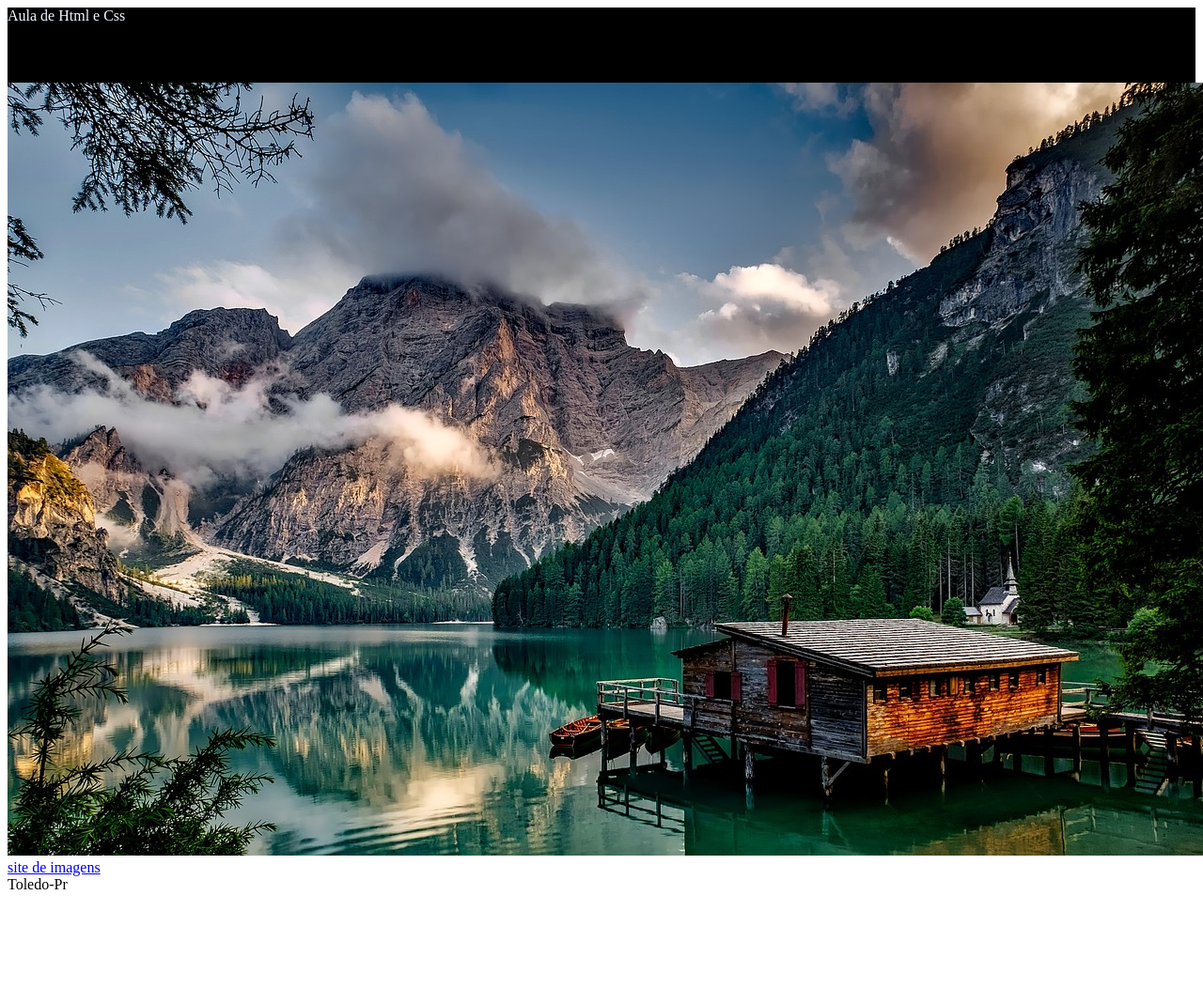
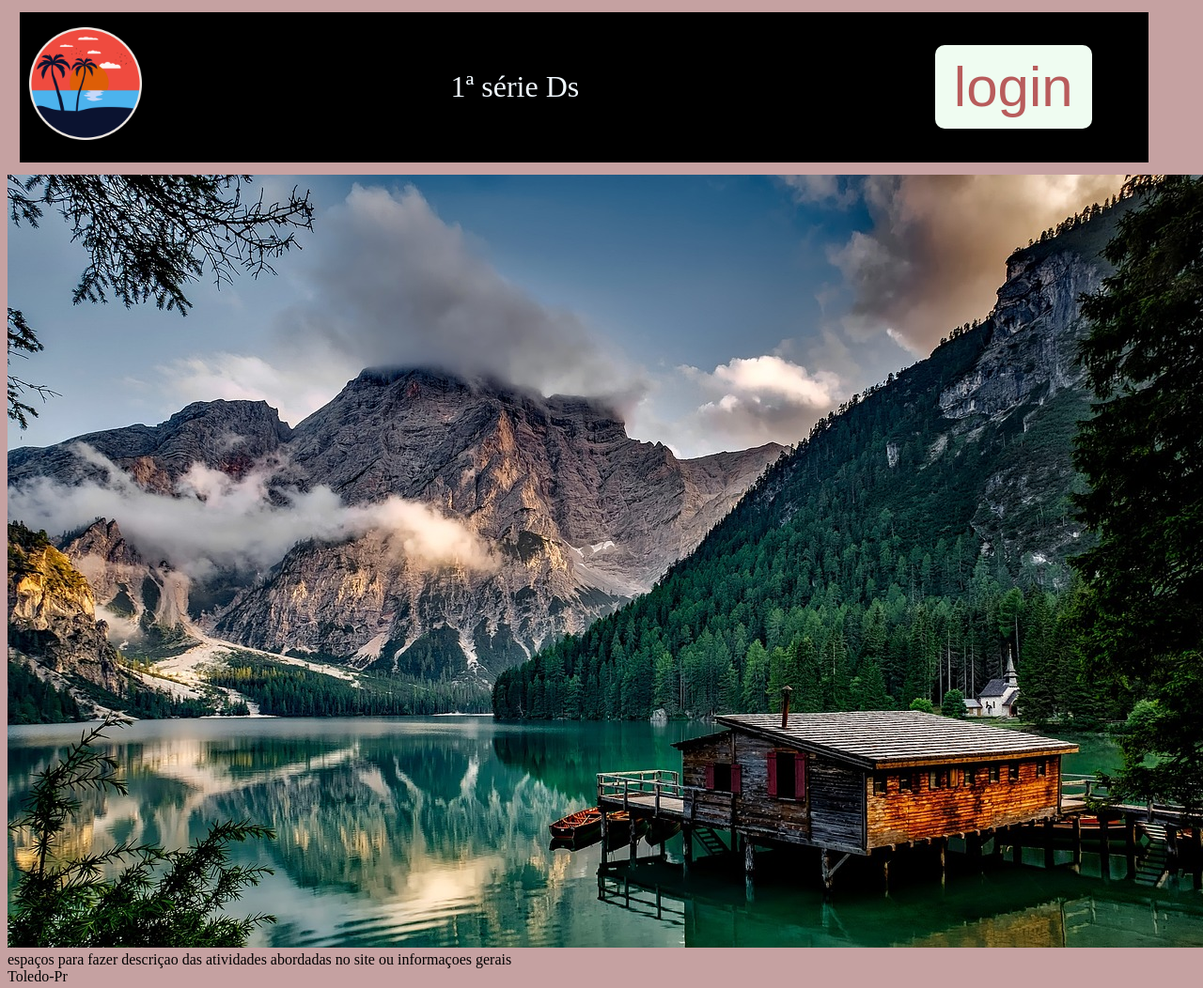
Before and after one commit to thehenrique16/ciencia_compu, a plain HTML site: page html1622/index.html in a window 1280 px wide. Shown: the whole page at 94% size. Before the commit the page ends 959 px from the top, so only its background shows below. Drawn offline with Linux system fonts and the light colour scheme.

Commit message:
Add files via upload

```diff
--- a/html1622/index.html
+++ b/html1622/index.html
@@ -9,16 +9,25 @@
 </head>
 
 <body>
-    <header>
-        <h1="titulo_principal"> Aula de Html e Css</h1>
+    <header class="cabeçalho">
+       <div class="menu">
+          <img class="logotipo" src="imagens/logo.png">
+       </div>
+
+      <span class="titulo-smart">1ª série Ds</span>
+
+        <div class="login-div">
+         <button class="botao_login">login</button>
+      </div>
     </header>
 
-    <div class="imagem_página">
-        <img src="imagens/mountains-1587287_1280.jpg" alt="imagem da página">
-         <a href="https://www.pixabay.com">site de imagens</a>
+    <div class="container">
+        <img src="imagens/mountains.jpg" class="imagem_centro">
+    </div>
+      <div class="container">
 
-    </div>
-
+      <span class="texto_informativo">espaços para fazer descriçao das atividades abordadas no site ou informaçoes gerais </span>
+  </div>
       <footer>
           Toledo-Pr
       </footer>
--- a/html1622/styles.css
+++ b/html1622/styles.css
@@ -1,24 +1,10 @@
-body{
+@import url(styles/header.css);
+@import url(styles/resset.css);
+@import url(styles/footer.css);
+@import url(styles/principal.css);
 
 
-}
-
-header{
-
-
-  background-color: black; /*cor de fundo*/
-  font: size 20px;          /*coloca tamanho da fonte*/
-  color: aliceblue;    /*coloca cor da fonte*/
-  width: 100%;      /*coloca largura da janela*/
-  height: 80px;   /*coloca altura no espaço do cabeçalho*/
+body{
+  background-color: rgb(197, 161, 161)
 
 }
-
-
-.imagem{
-        /*tamanho que a imagem terá na tela*/
-   width: 300px;
-   height: 300px;
-   padding: 10px 10px;
-
-}
--- a/html1622/styles/header.css
+++ b/html1622/styles/header.css
@@ -11,7 +11,7 @@
  margin: 1cqi;
 }
 
-.logoripo{
+.logotipo{
   width: 60px;
   padding: 5px;
   margin: 05px;
@@ -33,6 +33,7 @@
  background-image: linear-gradient(to bottom,#adca5d);
 }
 
+ /*formata o botão verde para mudar de cor o texto e colocar sombra quaqndo o mouse passar encima*/
 .botao_login:hover{
  background-color: white;
  color: black;
@@ -49,9 +50,20 @@
 
 }
  .titulo_smart{
+   font-family: Verdana, Geneva, Tahoma, sans-serif;
+   font-size: 30px;
+ }
+  .botao_login{
+
+    font-size: 60px;
+    margin: 10px 60px;
 
 
+  }
+   .logotipo{
+     width: 120px;
+     padding: 5px;
+     margin: 05px;
+   }
+
  }
-
-
-}
```
Also changed, not shown: html1622/imagens/logo.png (added), html1622/imagens/mountains.jpg (added).
